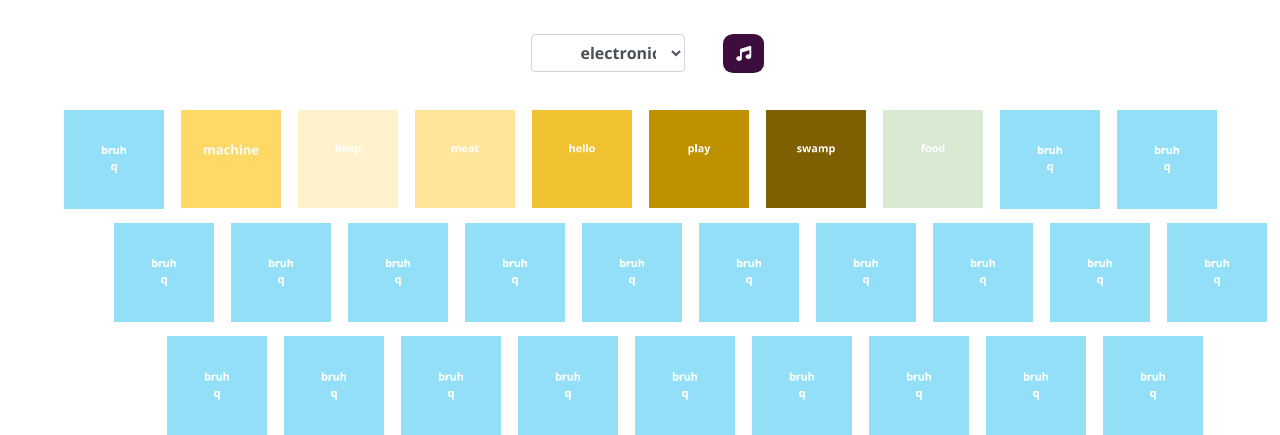
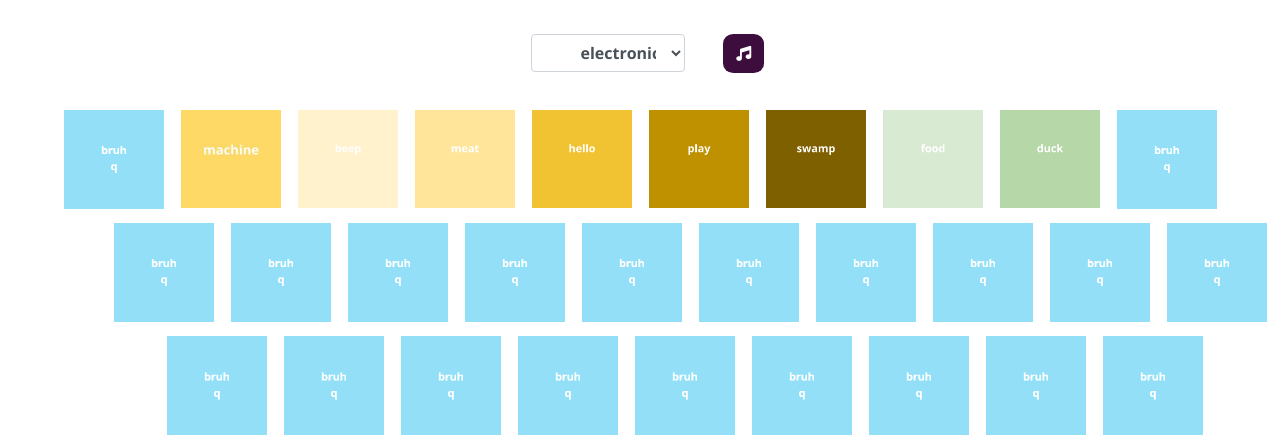
Before and after one commit to kevin-dough/p5slackbots, a Flask app: page /soundboards in a window 1280 px wide. Shown: the part 80-515 px from the top of the page. Run offline with Flask 2, Linux system fonts and the light colour scheme; parts of the project's set-up code (start-up, migrations or seed data) failed here and were passed over; some libraries are stand-ins or nearby versions.

Commit message:
ducktile

```diff
--- a/templates/selector.html
+++ b/templates/selector.html
@@ -29,7 +29,7 @@
             <div class="tutorialKey" style="padding-left:10px;"><img class="key" src="/static/images/playtile.png" width="100px" onclick="playAudio('/static/sounds/play.mp3')"></div>
             <div class="tutorialKey" style="padding-left:10px;"><img class="key" src="/static/images/swamptile.png" width="100px" onclick="playAudio('/static/sounds/swamp.mp3')"></div>
             <div class="tutorialKey" style="padding-left:10px;"><img class="key" src="/static/images/foodtile.png" width="100px" onclick="playAudio('/static/sounds/food.mp3')"></div>
-            <div class="tutorialKey" style="padding-left:10px;"><img class="key" src="/static/images/bruhtile.png" width="100px" onclick="playAudio('/static/sounds/bruh.mp3')"></div>
+            <div class="tutorialKey" style="padding-left:10px;"><img class="key" src="/static/images/ducktile.png" width="100px" onclick="playAudio('/static/sounds/duck.mp3')"></div>
             <div class="tutorialKey" style="padding-left:10px;"><img class="key" src="/static/images/bruhtile.png" width="100px" onclick="playAudio('/static/sounds/bruh.mp3')"></div>
         </div>
     </center>
```
Also changed, not shown: static/images/ducktile.png (added), 1 other file.
